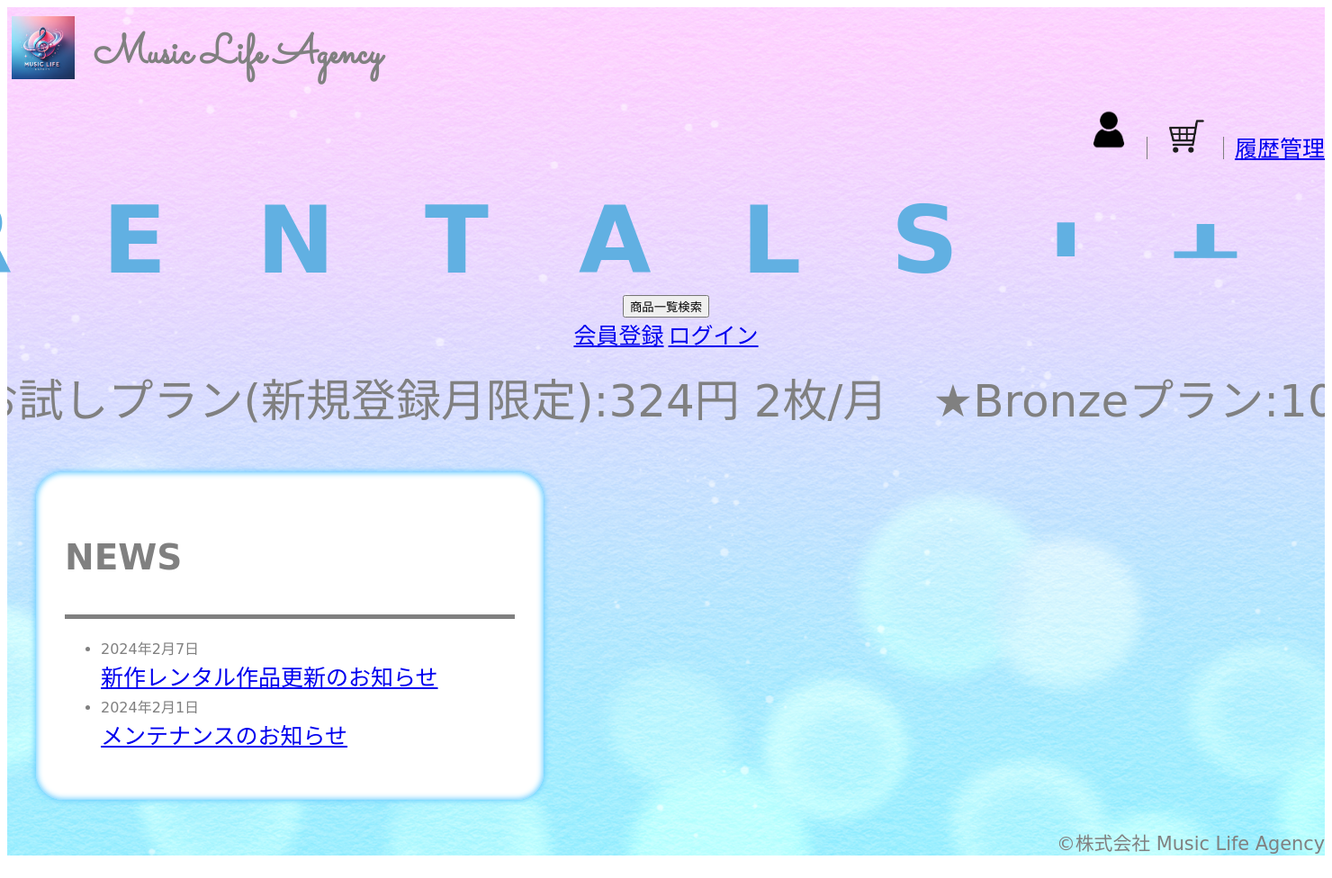
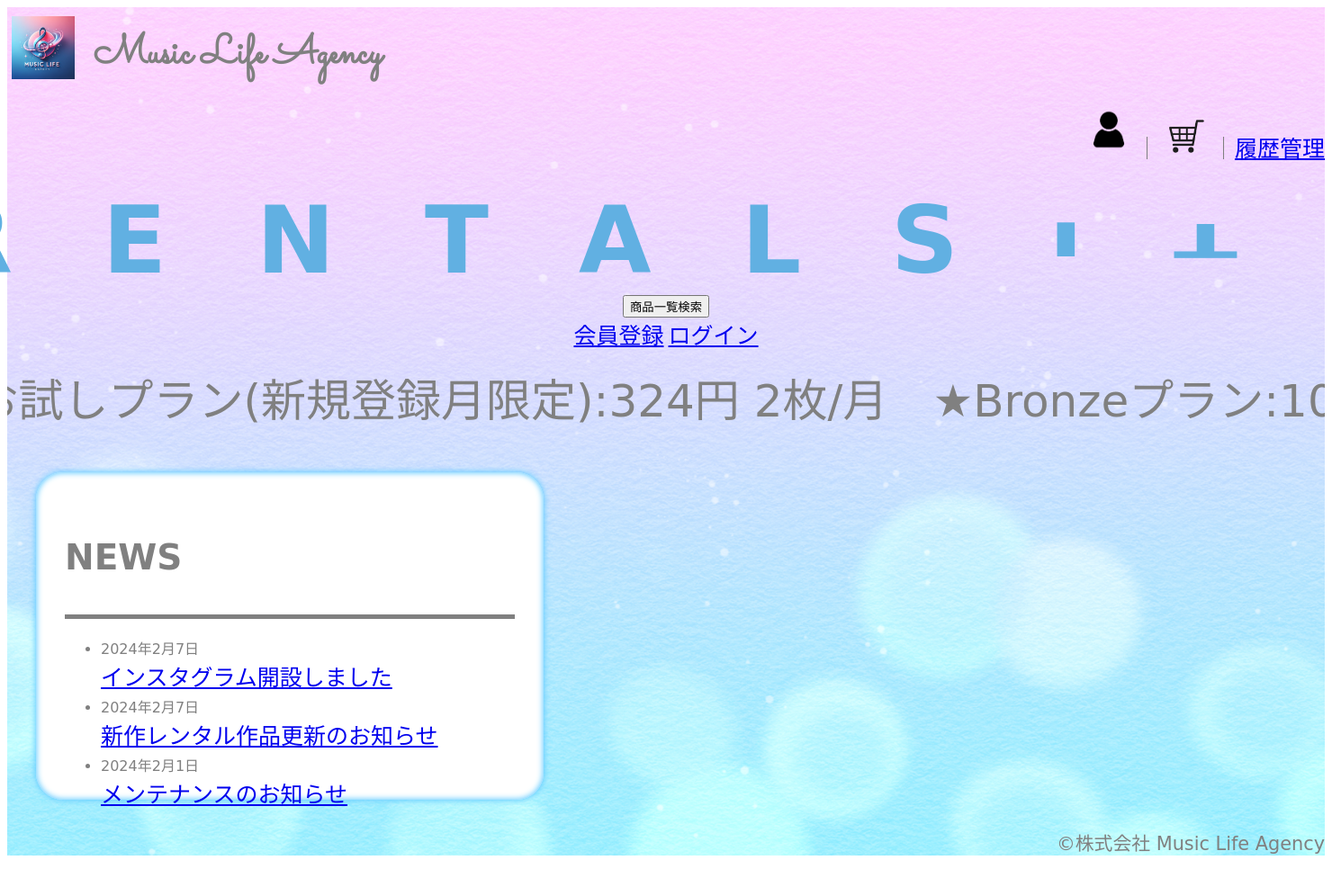
Before and after one commit to mtmrds/rentalMLA, a Java web app: page /rental/top in a window 1480 px wide; the page is wider, and only the part inside the window is pictured. Shown: that part at 90% size. Run offline with Spring Boot 4, a stand-in JSP engine, Linux system fonts and the light colour scheme; the project's own start-up code is not run, and a stand-in starts its controllers and pages; some web fonts are replaced.

Commit message:
インスタ

```diff
--- a/src/main/webapp/WEB-INF/views/top.jsp
+++ b/src/main/webapp/WEB-INF/views/top.jsp
@@ -158,6 +158,7 @@
 							<h2>NEWS</h2>
 						</div>
  							<ul>
+ 								<li><span class="date">2024年2月7日</span><a href="https://www.instagram.com/movmov2024/"><span class="list"> </span><br>インスタグラム開設しました</a>
  								<li><span class="date">2024年2月7日</span><a href="http://localhost:8080/rental/search"><span class="list"> </span><br>新作レンタル作品更新のお知らせ</a>
  								<li><span class="date">2024年2月1日 </span><a href="http://localhost:8080/rental/search"><span class="list"></span> <br>メンテナンスのお知らせ</a>
  							</ul>
```
